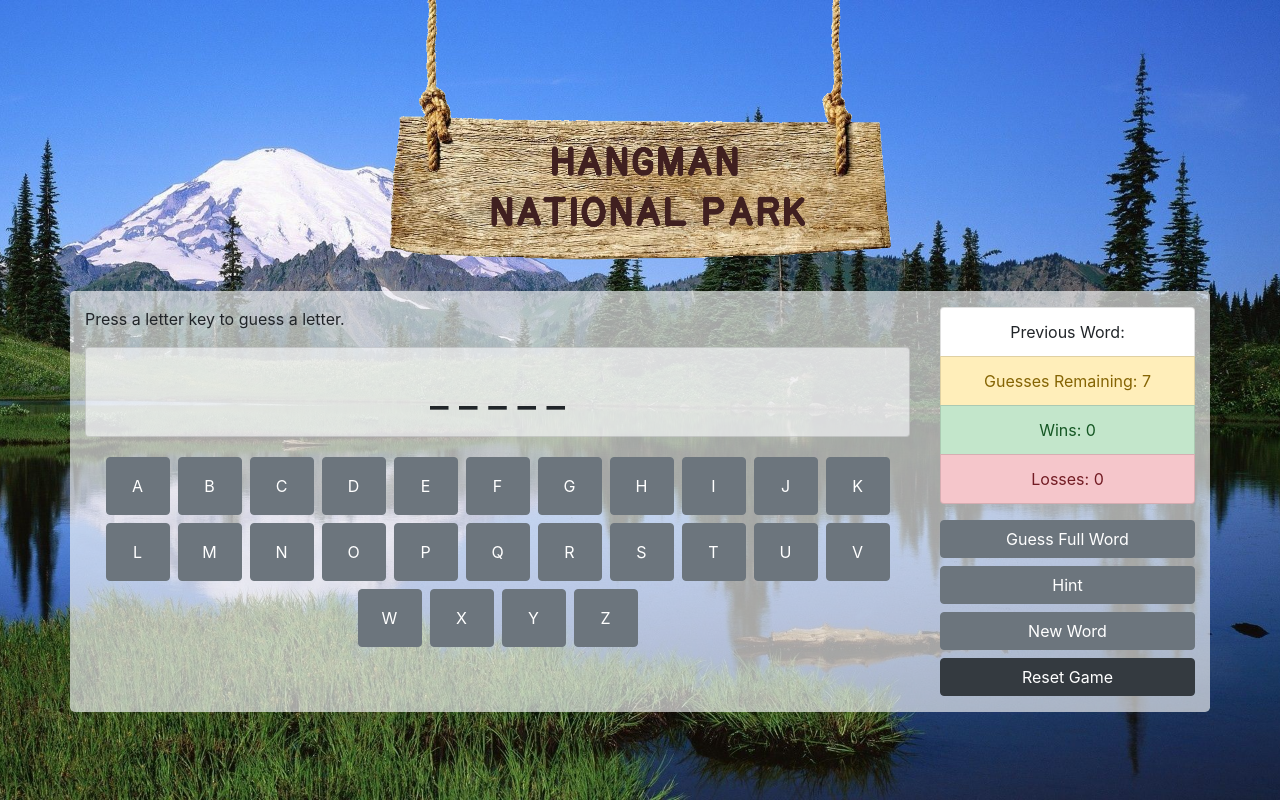
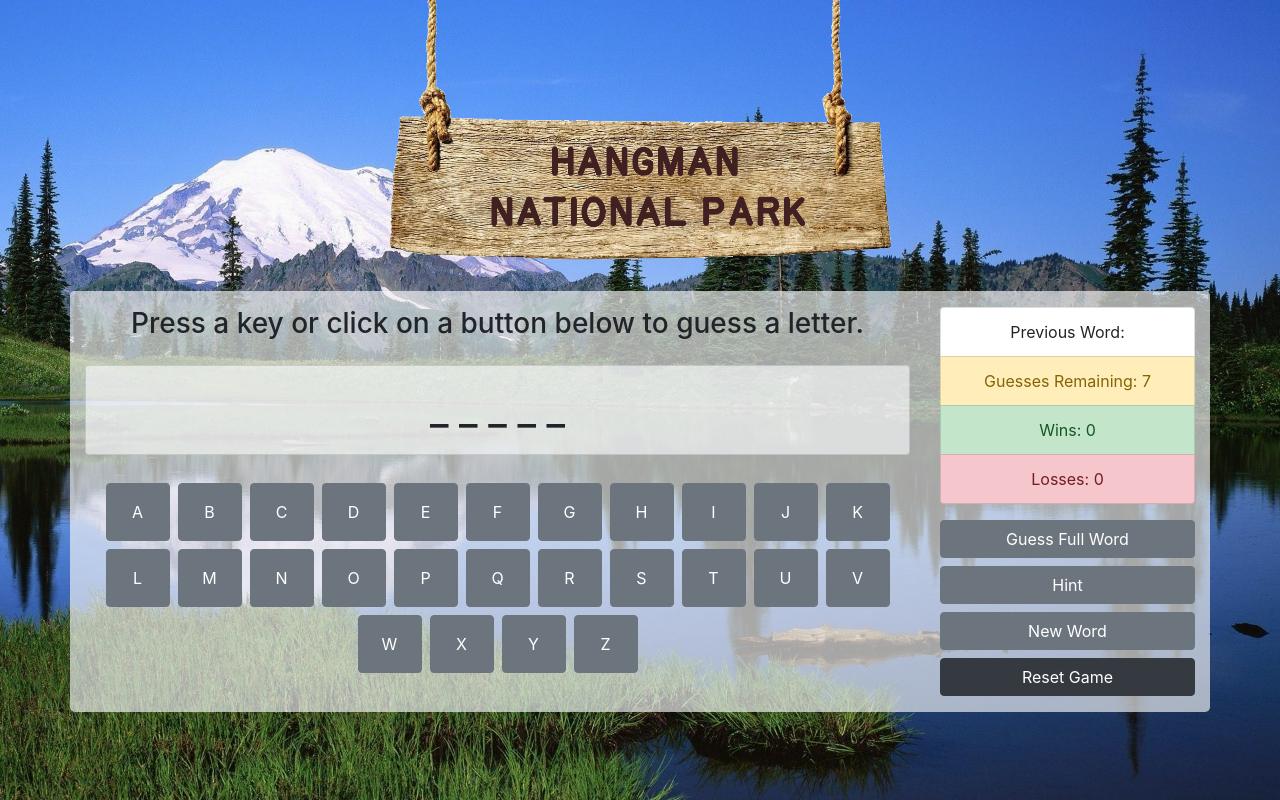
Before and after one commit to jsills3110/Word-Guess-Game, a plain HTML site: page index.html in a window 1280 px wide. Drawn offline with nearby package versions, Linux system fonts and the light colour scheme.

Commit message:
Improved the look of the instructions.

```diff
--- a/assets/javascript/gameObjectSecure.js
+++ b/assets/javascript/gameObjectSecure.js
@@ -53,6 +53,7 @@ var NationalParkWordGuess = function () {
             while (wordChosen == previousWord) {
                 wordChosen = wordList[Math.floor(Math.random() * wordList.length)];
             }
+            // console.log(wordChosen);
             previousWord = wordChosen; // Set previousWord to wordChosen for the next time initializeGame is called.
             wordHolder = []; // Create an array the same length as the chosen word.
             userGuess = "";
@@ -314,7 +315,10 @@ function playTheGame(userGuess) {
 
 // Check whether or not the word has been found.
 function checkWinCondition() {
-    if (game.isWordFound() && (!game.isOutOfGuesses() || game.guessesRemaining() == 0)) {
+    // console.log(game.isWordFound());
+    // console.log(!game.isOutOfGuesses());
+    // console.log(game.getGuessesRemaining());
+    if (game.isWordFound() && (!game.isOutOfGuesses() || game.getGuessesRemaining() == 0)) {
         alert("Congratulations! You won!");
         game.gameWon();
         updatePreviousWord();
--- a/index.html
+++ b/index.html
@@ -27,15 +27,15 @@
   </header>
   <div class="container">
     <div class="row rounded-lg" style="background: rgba(248, 249, 250, 0.65);">
-      <div class="col-9 mx-auto pt-3">
-        <p id="begin">Press a letter key to guess a letter.</p>
-        <div class="card mb-3" style="background: rgba(248, 249, 250, 0.65);">
+      <div class="col-9 mx-auto pt-3 pb-3 text-center">
+        <h3 class="m-0" id="begin">Press a key or click on a button below to guess a letter.</h3>
+        <div class="card mt-4 mb-4" style="background: rgba(248, 249, 250, 0.65);">
           <div class="card-body text-center">
             <h1 class="card-title m-0" id="hidden-word"></h1>
           </div>
         </div>
         <div class="row">
-          <div class="col mx-auto pb-3 text-center" id="button-holder">
+          <div class="col mx-auto text-center" id="button-holder">
           </div>
         </div>
       </div>
```
